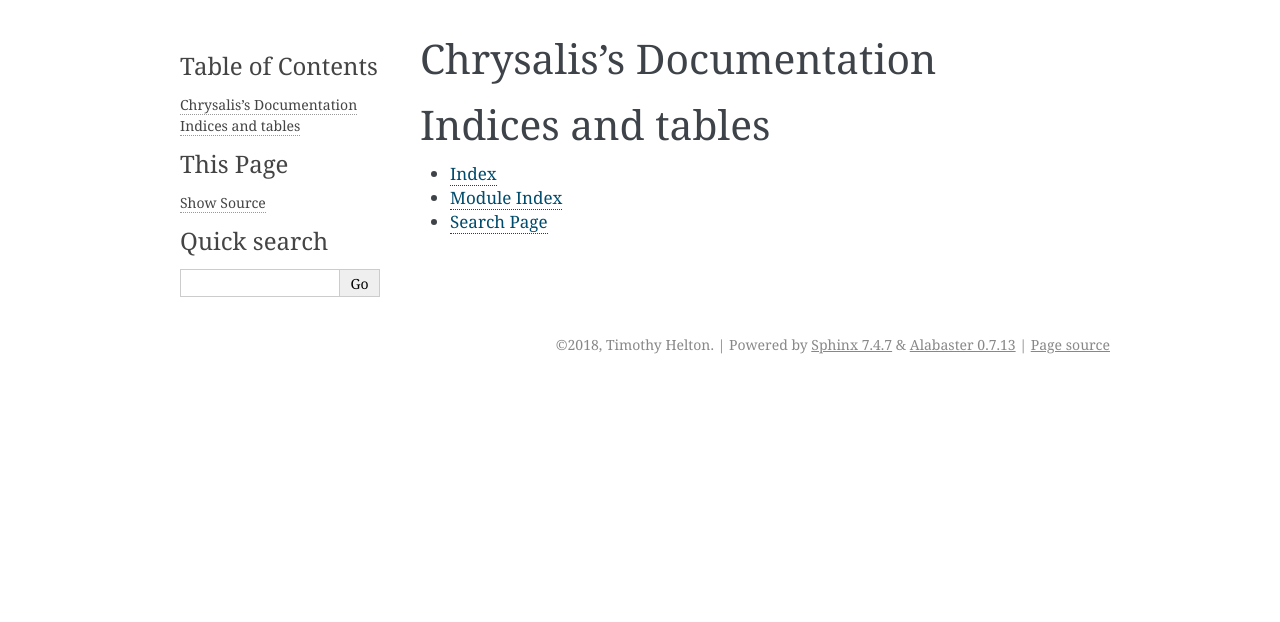
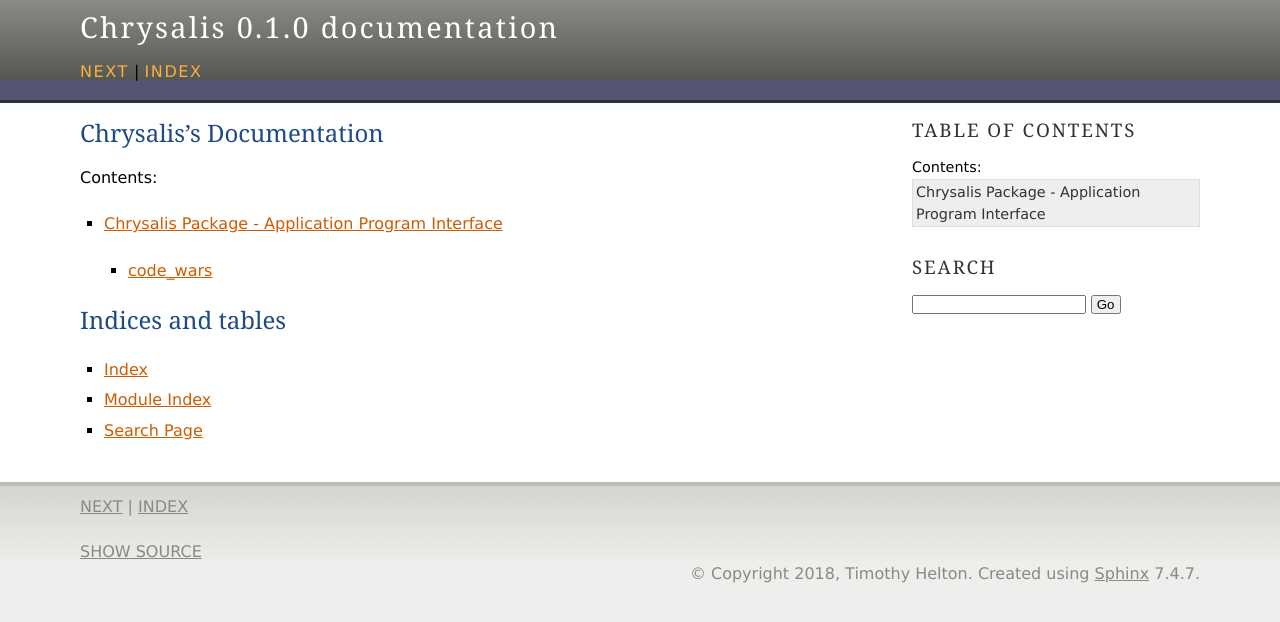
Before and after one commit to TimothyHelton/chrysalis, a Sphinx documentation site: the page built from docs/index.rst, in a window 1280 px wide. Shown: the top 622 px of the page. Built offline with Sphinx 7.4.7, drawn with Linux system fonts in a browser that asks for light colours.

```diff
--- a/chrysalis/__init__.py
+++ b/chrysalis/__init__.py
@@ -5,7 +5,7 @@ from pkg_resources import get_distribution, DistributionNotFound
 import os.path as osp
 from . import code_wars
 
-__version__ = '0.0.0'
+__version__ = '0.1.0'
 
 try:
     _dist = get_distribution('chrysalis')
--- /dev/null
+++ b/docs/chrysalis.rst
@@ -0,0 +1,12 @@
+Chrysalis Package - Application Program Interface
+=================================================
+
+.. toctree::
+    :maxdepth: 2
+
+code_wars
+---------
+.. automodule:: code_wars
+    :members:
+    :show-inheritance:
+    :synopsis: This module contains excersizes from the code wars website.
--- a/docs/conf.py
+++ b/docs/conf.py
@@ -12,9 +12,12 @@
 # add these directories to sys.path here. If the directory is relative to the
 # documentation root, use os.path.abspath to make it absolute, like shown here.
 #
-# import os
-# import sys
-# sys.path.insert(0, os.path.abspath('.'))
+import os
+import sys
+
+from chrysalis import __version__
+
+sys.path.insert(0, os.path.abspath('../chrysalis'))
 
 
 # -- Project information -----------------------------------------------------
@@ -24,9 +27,9 @@ copyright = '2018, Timothy Helton'
 author = 'Timothy Helton'
 
 # The short X.Y version
-version = ''
+version = __version__
 # The full version, including alpha/beta/rc tags
-release = '0.0.0'
+release = __version__
 
 
 # -- General configuration ---------------------------------------------------
@@ -79,7 +82,7 @@ pygments_style = 'sphinx'
 # The theme to use for HTML and HTML Help pages.  See the documentation for
 # a list of builtin themes.
 #
-html_theme = 'alabaster'
+html_theme = 'agogo'
 
 # Theme options are theme-specific and customize the look and feel of a theme
 # further.  For a list of options available for each theme, see the
--- a/docs/index.rst
+++ b/docs/index.rst
@@ -10,6 +10,7 @@ Chrysalis's Documentation
    :maxdepth: 2
    :caption: Contents:
 
+   chrysalis
 
 
 Indices and tables
```
